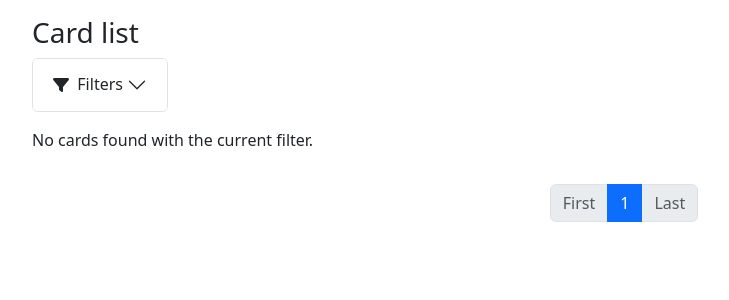
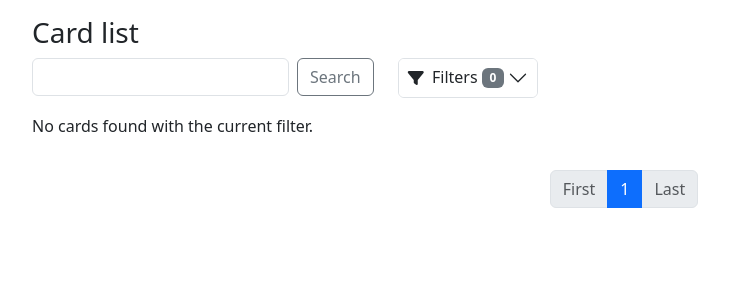
Before and after one commit to Ajordat/alteredbuilder, a Django app: page /decks/cards/ in a window 1280 px wide. Shown: the part 56-356 px from the top of the page, without its empty margins (16-745 px from the left). Run offline with Django 5.2, Linux system fonts and the light colour scheme; data that the repository does not hold is empty; parts of the project's set-up code (start-up, migrations or seed data) failed here and were passed over.

Commit message:
Implemented card search

```diff
--- a/alteredbuilder/config/settings.py
+++ b/alteredbuilder/config/settings.py
@@ -108,6 +108,7 @@ INSTALLED_APPS = [
     "django.contrib.messages",
     "django.contrib.staticfiles",
     "django.contrib.sites",
+    "django.contrib.postgres",
     "rest_framework",
     "allauth",
     "allauth.account",
--- a/alteredbuilder/decks/static/css/styles.css
+++ b/alteredbuilder/decks/static/css/styles.css
@@ -15,6 +15,11 @@
 .card-display {
     max-width: 280px;
 }
+
+.accordion-button {
+    padding: 9px 9px;
+}
+
 /*
 span.AX {
     background-color: darksalmon;
--- a/alteredbuilder/decks/static/js/card-list.js
+++ b/alteredbuilder/decks/static/js/card-list.js
@@ -12,8 +12,6 @@ if (cardModal) {
     });
 }
 
-let filterSearchButton = document.getElementById("filterSearchButton");
-
 function parseFilter(labels) {
     let filter = [];
 
@@ -26,7 +24,8 @@ function parseFilter(labels) {
     return filter;
 }
 
-filterSearchButton.onclick = function() {
+function searchCards(e) {
+    e.preventDefault();
     let filters = [];
 
     let factions = parseFilter(["Axiom", "Bravos", "Lyra", "Muna", "Ordis", "Yzmir"]);
@@ -44,6 +43,15 @@ filterSearchButton.onclick = function() {
         filters.push("type=" + types.join(","));
     }
 
+    let queryElement = document.getElementById("querySearch");
+    if (queryElement.value != "") {
+        filters.push("query=" + queryElement.value);
+    }
+
     let url = window.location.pathname + "?" + filters.join("&");
     window.location.href = url;
+    return false;
 }
+
+document.getElementById("filterSearchButton").addEventListener("click", searchCards);
+document.getElementById("querySearchForm").addEventListener("submit", searchCards);
--- a/alteredbuilder/decks/templates/decks/card_list.html
+++ b/alteredbuilder/decks/templates/decks/card_list.html
@@ -13,11 +13,17 @@
 {% block content %}
     <h3>Card list</h3>
     <div class="row row-cols-auto mb-3">
+        <div class="col">
+            <form class="d-flex" role="search" id="querySearchForm">
+                <input class="form-control me-2" type="search" aria-label="Search" id="querySearch" value="{{ query }}">
+                <button class="btn btn-outline-secondary" type="submit">Search</button>
+            </form>
+        </div>
         <div class="accordion" id="filterAccordion">
             <div class="accordion-item">
                 <h2 class="accordion-header">
                     <button class="accordion-button {% if not checked_filters %}collapsed{% endif %}" type="button" data-bs-toggle="collapse" data-bs-target="#collapseFilter" aria-expanded="{% if checked_filters %}true{% else %}false{% endif %}" aria-controls="collapseFilter">
-                        <i class="fa-solid fa-filter"></i>&nbsp; Filters&nbsp;
+                        <i class="fa-solid fa-filter"></i>&nbsp; Filters&nbsp; <span class="badge text-bg-secondary">{{ checked_filters|length }}</span>&nbsp;
                     </button>
                 </h2>
                 <div id="collapseFilter" class="accordion-collapse collapse {% if checked_filters %}show{% endif %}" data-bs-parent="#filterAccordion">
--- a/alteredbuilder/decks/views.py
+++ b/alteredbuilder/decks/views.py
@@ -291,6 +291,10 @@ class CardListView(ListView):
         qs = super().get_queryset()
         filters = Q()
 
+        query = self.request.GET.get("query")
+        if query:
+            filters &= Q(name__search=query)
+
         factions = self.request.GET.get("faction")
         if factions:
             try:
@@ -335,5 +339,7 @@ class CardListView(ListView):
             if filter in self.request.GET:
                 checked_filters += self.request.GET[filter].split(",")
         context["checked_filters"] = checked_filters
+        if "query" in self.request.GET:
+            context["query"] = self.request.GET.get("query")
 
         return context
```
